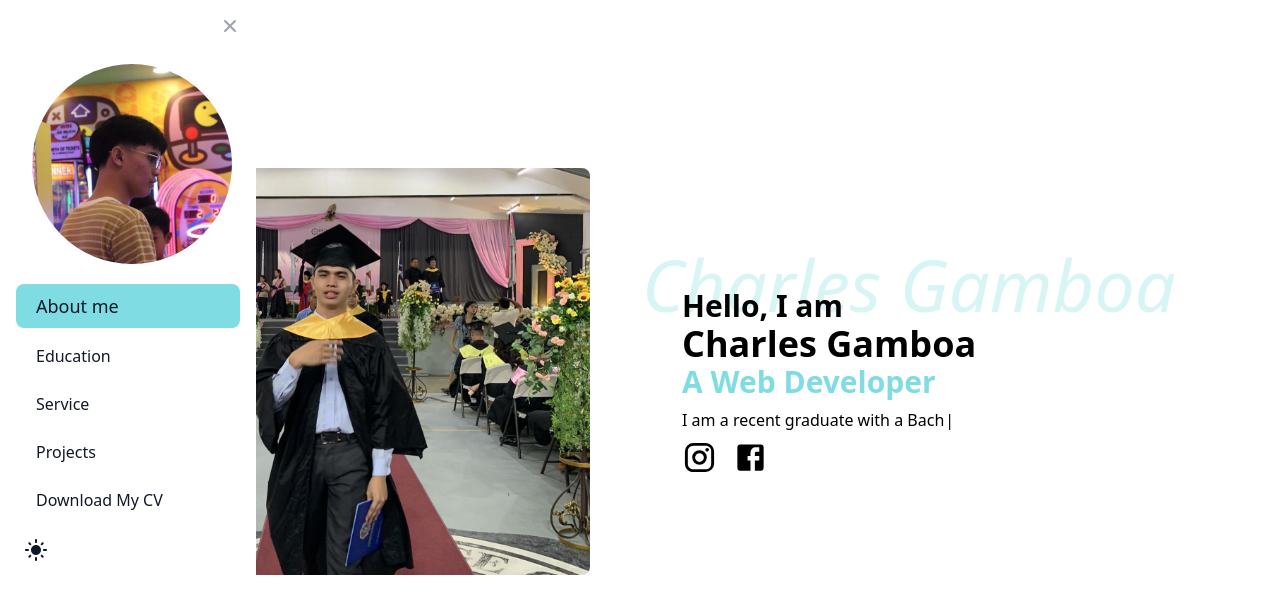
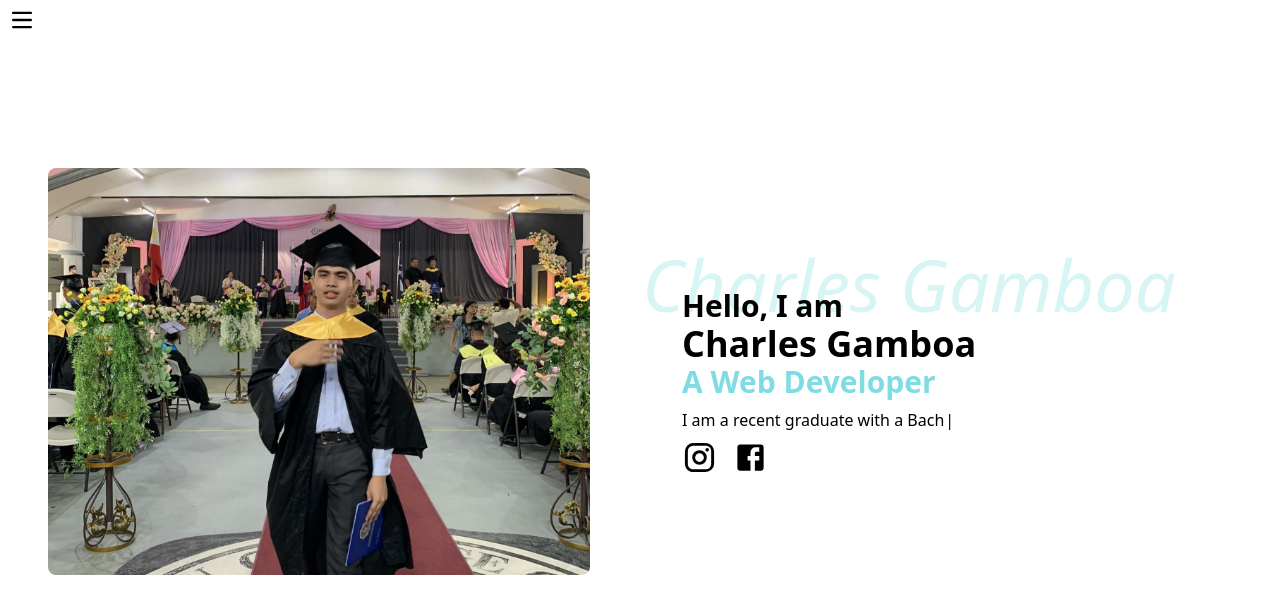
Before and after one commit to cha121101/portfolio, a Next.js app: page /about in a window 1280 px wide. Shown: the top 614 px of the page. Built offline with nearby package versions, Linux system fonts and the light colour scheme; what tailwindcss-animated would draw is missing.

Commit message:
add onmouse

```diff
--- a/src/components/Sidebar.jsx
+++ b/src/components/Sidebar.jsx
@@ -10,7 +10,9 @@ const Sidebar = (props) => {
 
     const route = useRouter();
     const path = usePathname()
-    const [isOpen, setIsOpen] = useState(true);
+    const [isOpen, setIsOpen] = useState(false);
+    localStorage.setItem('stillopen' , true)
+    const getOpen = localStorage.getItem('stillopen')
 
     const pdfFileURL = "http://localhost:3000/assets/files/cv.pdf"
 
@@ -24,7 +26,7 @@ const Sidebar = (props) => {
           </button>
         </div>
 
-        <div id="drawer-navigation" className={!isOpen ? "fixed top-0 left-0 z-40 w-64 h-screen p-4 overflow-y-auto transition-transform bg-white dark:bg-zinc-800 -translate-x-full" : "fixed top-0 left-0 z-40 w-64 h-screen p-4 overflow-y-auto transition-transform bg-white dark:bg-zinc-800 transform-none" } tabIndex="-1" aria-labelledby="drawer-navigation-label">
+        <div id="drawer-navigation"  className={!isOpen ? "fixed top-0 animate-ease-in-out left-0 z-40 w-64 h-screen p-4 overflow-y-auto transition-transform bg-white dark:bg-zinc-800 -translate-x-full" : "fixed top-0 left-0 z-40 w-64 h-screen p-4 overflow-y-auto transition-transform bg-white dark:bg-zinc-800 transform-none" } tabIndex="-1" aria-labelledby="drawer-navigation-label">
             <div className='flex mt-11 ml-4 justify-center items-center w-max h-52'>
                 <Image className='rounded-full' src={me} width={200}  height={200} alt='me' />
             </div>
```
